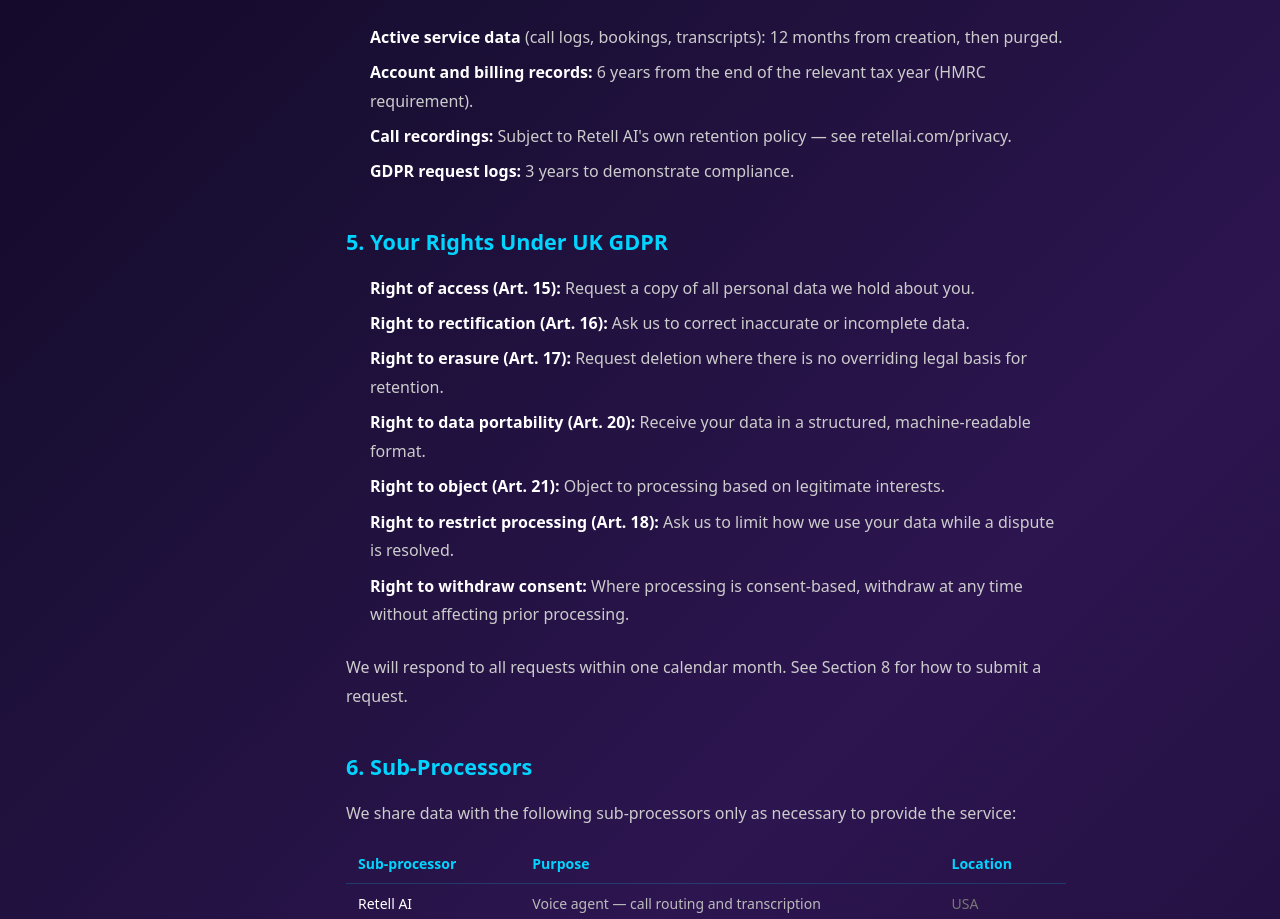
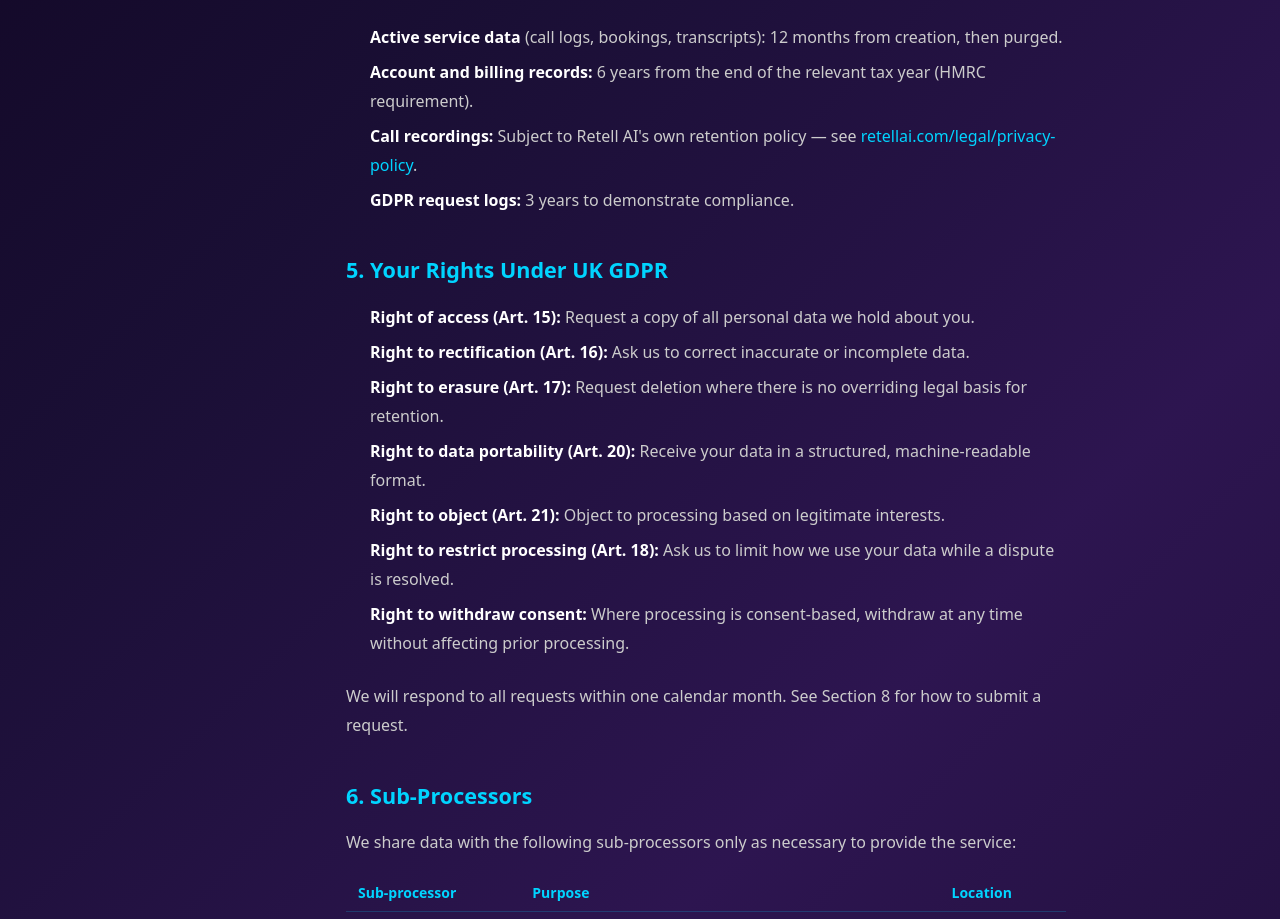
Before and after one commit to razzamond10/tradesai-operator-, a Next.js app: page /privacy in a window 1280 px wide. Shown: the part 1583-2502 px from the top of the page. Built offline with nearby package versions, Linux system fonts and the light colour scheme.

Commit message:
fix(privacy): correct Retell AI privacy policy URL (was 404)

```diff
--- a/app/cookies/page.tsx
+++ b/app/cookies/page.tsx
@@ -121,7 +121,7 @@ export default function CookiesPage() {
           <ul style={{ paddingLeft: '1.5rem', marginBottom: '1.5rem' }}>
             <li style={LI}><a href="https://vercel.com/legal/privacy-policy" target="_blank" rel="noopener noreferrer" style={{ color: CYAN }}>Vercel Privacy Policy</a></li>
             <li style={LI}><a href="https://www.twilio.com/legal/privacy" target="_blank" rel="noopener noreferrer" style={{ color: CYAN }}>Twilio Privacy Policy</a></li>
-            <li style={LI}><a href="https://retellai.com/privacy" target="_blank" rel="noopener noreferrer" style={{ color: CYAN }}>Retell AI Privacy Policy</a></li>
+            <li style={LI}><a href="https://www.retellai.com/legal/privacy-policy" target="_blank" rel="noopener noreferrer" style={{ color: CYAN }}>Retell AI Privacy Policy</a></li>
           </ul>
 
           {/* 4. Your Choices */}
--- a/app/privacy/page.tsx
+++ b/app/privacy/page.tsx
@@ -99,7 +99,7 @@ export default function PrivacyPage() {
           <ul style={{ paddingLeft: '1.5rem', marginBottom: '1.5rem' }}>
             <li style={LI}><strong style={{ color: '#fff' }}>Active service data</strong> (call logs, bookings, transcripts): 12 months from creation, then purged.</li>
             <li style={LI}><strong style={{ color: '#fff' }}>Account and billing records:</strong> 6 years from the end of the relevant tax year (HMRC requirement).</li>
-            <li style={LI}><strong style={{ color: '#fff' }}>Call recordings:</strong> Subject to Retell AI's own retention policy — see retellai.com/privacy.</li>
+            <li style={LI}><strong style={{ color: '#fff' }}>Call recordings:</strong> Subject to Retell AI's own retention policy — see <a href="https://www.retellai.com/legal/privacy-policy" target="_blank" rel="noopener noreferrer" style={{ color: CYAN }}>retellai.com/legal/privacy-policy</a>.</li>
             <li style={LI}><strong style={{ color: '#fff' }}>GDPR request logs:</strong> 3 years to demonstrate compliance.</li>
           </ul>
 
```
